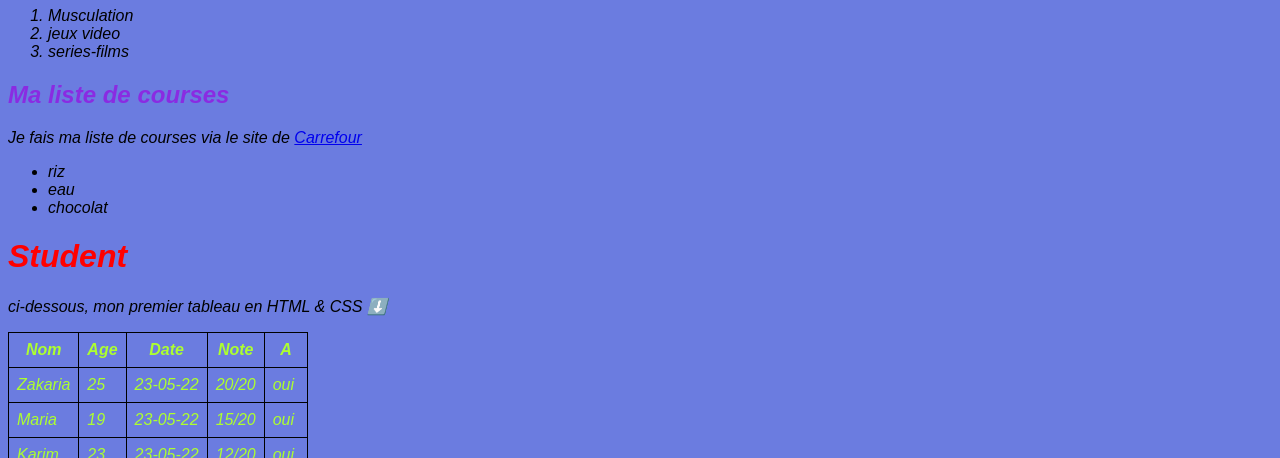
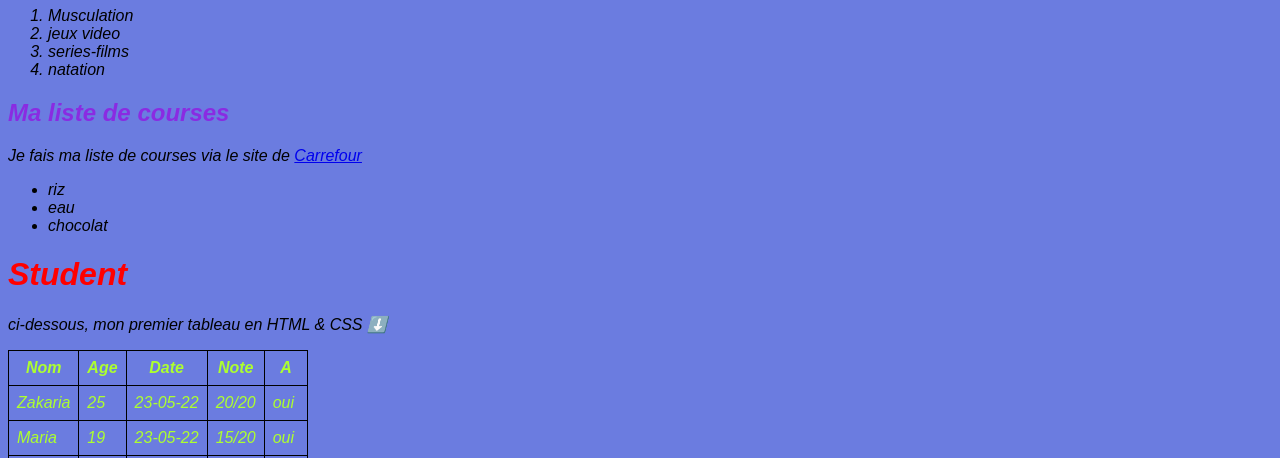
Before and after one commit to Zakaria-hmd/MonPremierRepository, a plain HTML site: page Index.Html in a window 1280 px wide. Shown: the part 642-1100 px from the top of the page. Drawn offline with Linux system fonts and the light colour scheme.

Commit message:
natation

```diff
--- a/Index.Html
+++ b/Index.Html
@@ -27,6 +27,7 @@
         <li>Musculation</li>
         <li>jeux video</li>
         <li>series-films</li>
+        <li>natation</li>
     </Ol>
 
     <h2>Ma liste de courses</h2>
```
